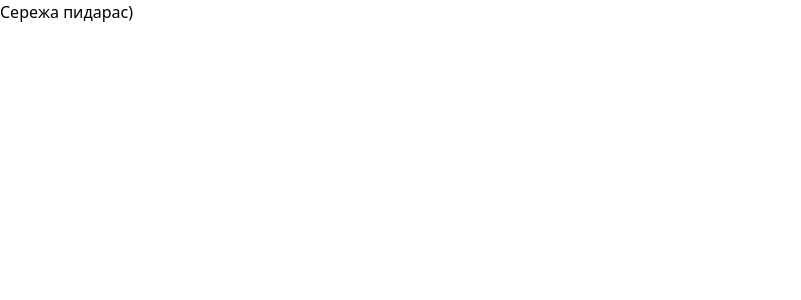
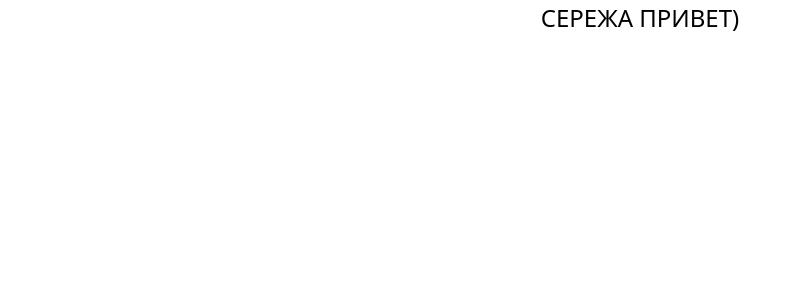
Before and after one commit to Ansar331/timer-birthday, a Next.js app: page / in a window 1280 px wide. Shown: the top 300 px of the page, without its empty margins (0-801 px from the left). Built offline with nearby package versions, Linux system fonts and the light colour scheme.

Commit message:
Update title

```diff
--- a/pages/index.jsx
+++ b/pages/index.jsx
@@ -47,8 +47,9 @@ export default function Home() {
   }, []);
 
   return (
-    <div>
-      Сережа пидарас)
-    </div>
-  );
+  <div style={{ textAlign: 'center', fontSize: '24px', textTransform: 'uppercase' }}>
+    Сережа привет)
+  </div>
+);
+
 }
```
